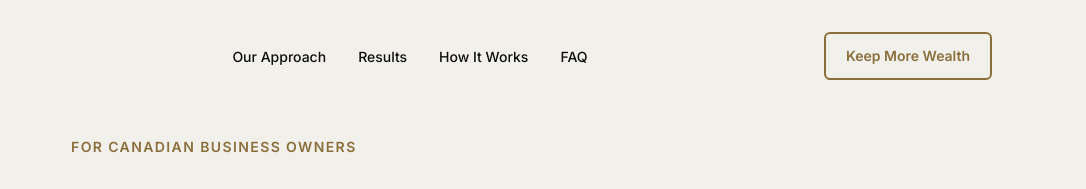
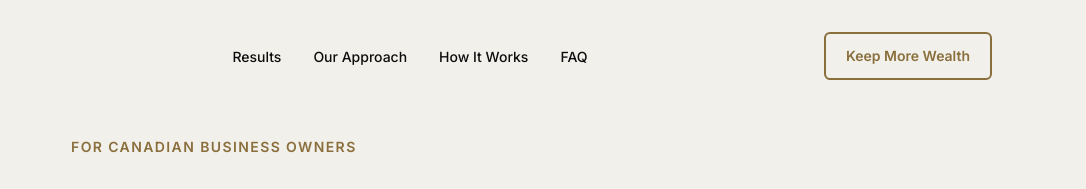
Before and after one commit to nerddigitalgit/wealthbridge-cloudcannon, an Eleventy site: page index.njk in a window 1280 px wide. Shown: the top 189 px of the page, 194-1280 px from the left. Built offline with nearby package versions, Linux system fonts and the light colour scheme; Eleventy itself is replaced by a stand-in of ours; files that its build step writes are made by us from their sources.

Commit message:
Fix navigation links and reorder menu to match page flow
Navigation changes:
- Results: now links to #results (quickproof/client results section)
- Our Approach: now links to #problem section
- How It Works: links to #process section
- FAQ: links to #faq section

Menu order now matches page scroll sequence:
1. Results (client results cards)
2. Our Approach (the problem/keep rate section)
3. How It Works (what you get with WealthBridge)
4. FAQ

Also:
- Added id="results" to quickproof section
- Changed results carousel id to "results-carousel" to avoid duplicate IDs

Co-Authored-By: Claude Opus 4.5 <noreply@anthropic.com>

```diff
--- a/_data/navigation.json
+++ b/_data/navigation.json
@@ -1,12 +1,12 @@
 {
   "links": [
     {
-      "text": "Our Approach",
-      "url": "#solution"
+      "text": "Results",
+      "url": "#results"
     },
     {
-      "text": "Results",
-      "url": "#results"
+      "text": "Our Approach",
+      "url": "#problem"
     },
     {
       "text": "How It Works",
--- a/index.njk
+++ b/index.njk
@@ -193,7 +193,7 @@ modal_success_text: >-
 </section>
 
 <!-- Quick Proof Section -->
-<section class="quickproof section">
+<section class="quickproof section" id="results">
   <div class="container">
     <div class="quickproof__header">
       <p class="eyebrow" data-editable="text" data-prop="quickproof_eyebrow">{{ quickproof_eyebrow }}</p>
@@ -264,7 +264,7 @@ modal_success_text: >-
 
 {% if show_results_carousel %}
 <!-- Results Carousel Section -->
-<section class="results-carousel section" id="results">
+<section class="results-carousel section" id="results-carousel">
   <div class="container">
     <div class="results-carousel__header">
       <p class="eyebrow">{{ results.section_eyebrow }}</p>
```
